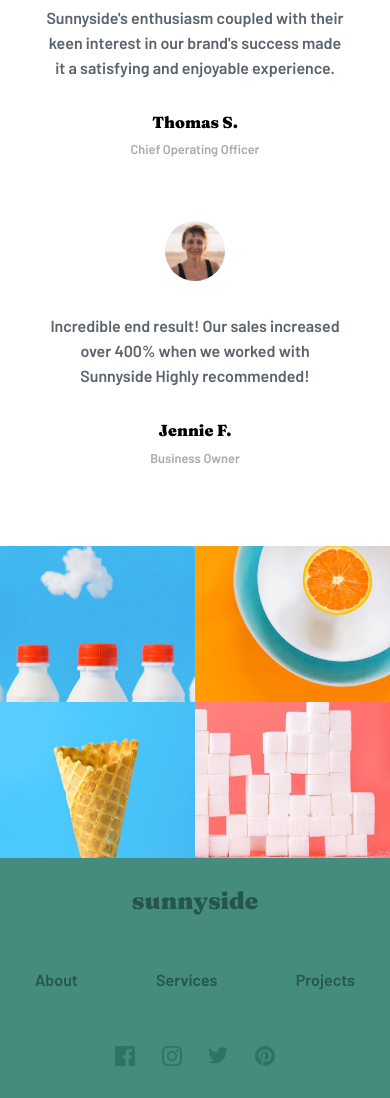
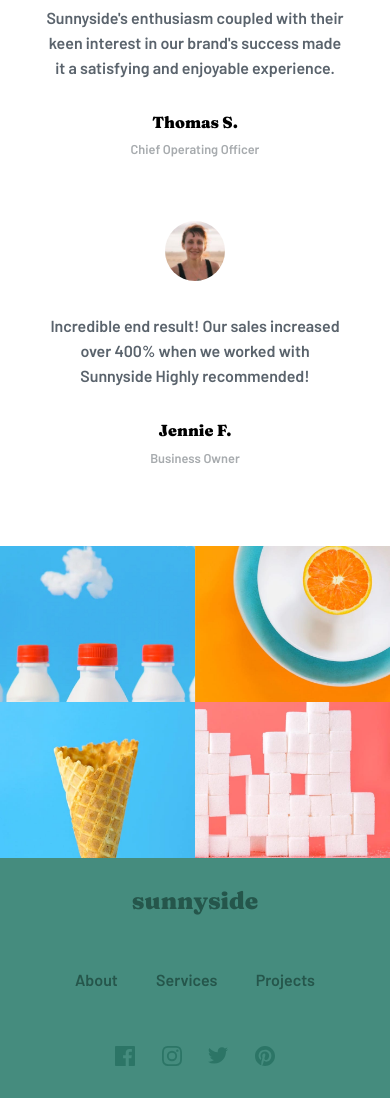
Before and after one commit to AstronautoLunar/sunnyside-agency-landing-page-main-react, a React (Create React App) app: page / in a window 390 px wide. Shown: the part 3762-4860 px from the top of the page. Built offline with nearby package versions, Linux system fonts and the light colour scheme.

Commit message:
Desenvolvido o rodapé de modo responsivo

```diff
--- a/src/components/Footer/styles.module.scss
+++ b/src/components/Footer/styles.module.scss
@@ -29,6 +29,12 @@ footer#Footer {
 
     }
 
+    @media screen and (max-width: 418px) {
+        ul#listLinks {
+            width: 15rem;
+        }
+    }
+
     ul#listLinks,
     ul#icons
     {
```
